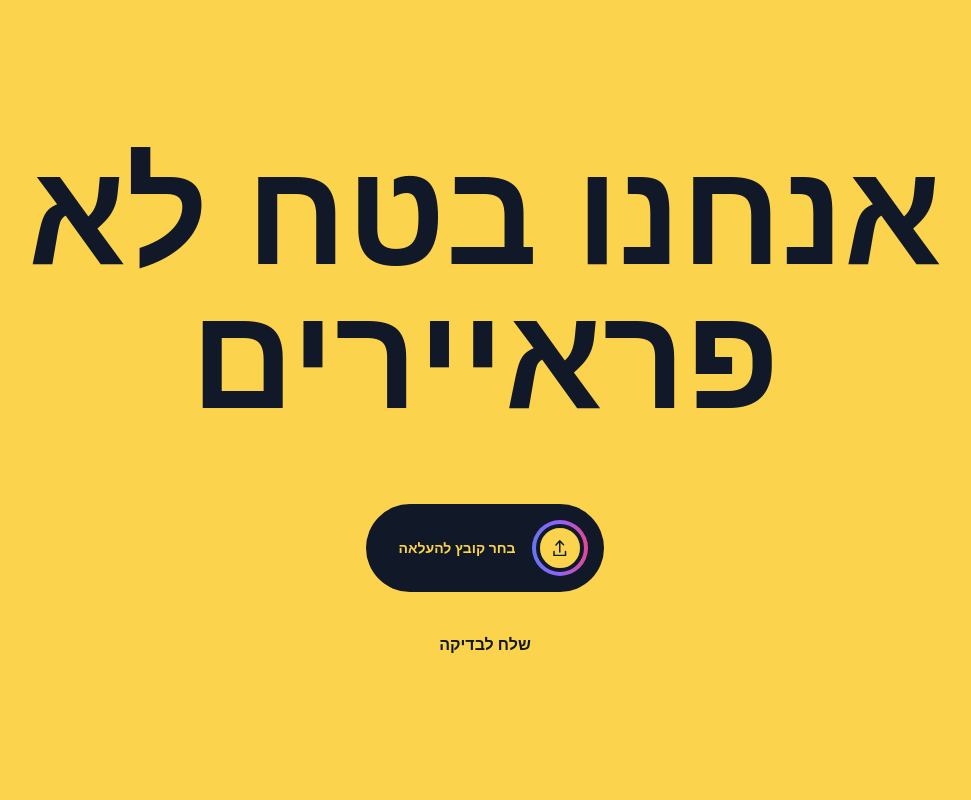
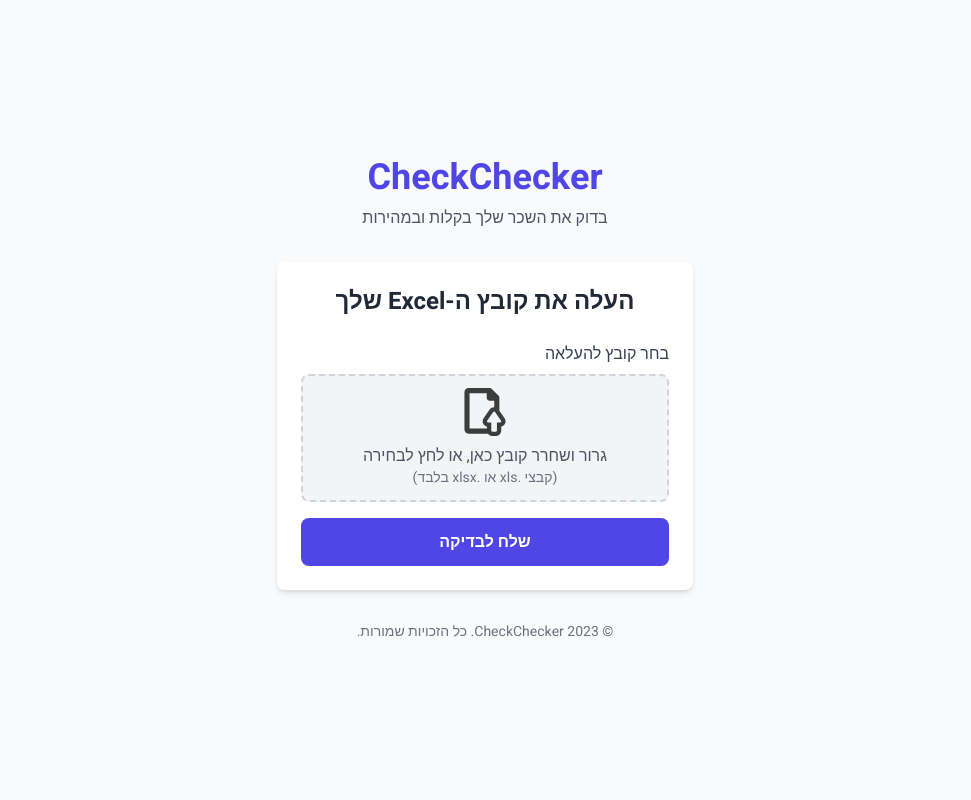
Before and after one commit to tomari3/salaryCheck, a Flask app: page / in a window 1280 px wide. Shown: the whole page, without its empty margins (155-1126 px from the left). Run offline with Flask 3, Linux system fonts and the light colour scheme; some libraries are stand-ins or nearby versions.

Commit message:
landing page ui change

```diff
--- a/static/dist/css/output.css
+++ b/static/dist/css/output.css
@@ -1024,6 +1024,10 @@ input[type="range"]::-ms-fill-lower {
   margin-bottom: 0.75rem;
 }
 
+.mt-8 {
+  margin-top: 2rem;
+}
+
 .block {
   display: block;
 }
@@ -1387,6 +1407,10 @@ input[type="range"]::-ms-fill-lower {
   border-bottom-width: 1px;
 }
 
+.border-dashed {
+  border-style: dashed;
+}
+
 .border-gray-200 {
   --tw-border-opacity: 1;
   border-color: rgb(229 231 235 / var(--tw-border-opacity));
@@ -1770,6 +1849,16 @@ input[type="range"]::-ms-fill-lower {
   color: rgb(88 80 236 / var(--tw-text-opacity));
 }
 
+.text-gray-400 {
+  --tw-text-opacity: 1;
+  color: rgb(156 163 175 / var(--tw-text-opacity));
+}
+
+.text-\[\#ff6f61\] {
+  --tw-text-opacity: 1;
+  color: rgb(255 111 97 / var(--tw-text-opacity));
+}
+
 .underline {
   text-decoration-line: underline;
 }
@@ -1777,6 +1866,10 @@ input[type="range"]::-ms-fill-lower {
 .antialiased {
   -webkit-font-smoothing: antialiased;
   -moz-osx-font-smoothing: grayscale;
+}
+
+.opacity-75 {
+  opacity: 0.75;
 }
 
 .shadow {
@@ -1794,6 +1887,12 @@ input[type="range"]::-ms-fill-lower {
 .shadow-md {
   --tw-shadow: 0 4px 6px -1px rgb(0 0 0 / 0.1), 0 2px 4px -2px rgb(0 0 0 / 0.1);
   --tw-shadow-colored: 0 4px 6px -1px var(--tw-shadow-color), 0 2px 4px -2px var(--tw-shadow-color);
+  box-shadow: var(--tw-ring-offset-shadow, 0 0 #0000), var(--tw-ring-shadow, 0 0 #0000), var(--tw-shadow);
+}
+
+.shadow-xl {
+  --tw-shadow: 0 20px 25px -5px rgb(0 0 0 / 0.1), 0 8px 10px -6px rgb(0 0 0 / 0.1);
+  --tw-shadow-colored: 0 20px 25px -5px var(--tw-shadow-color), 0 8px 10px -6px var(--tw-shadow-color);
   box-shadow: var(--tw-ring-offset-shadow, 0 0 #0000), var(--tw-ring-shadow, 0 0 #0000), var(--tw-shadow);
 }
 
--- a/templates/index.html
+++ b/templates/index.html
@@ -1,73 +1,115 @@
 <!DOCTYPE html>
-<html lang="he" dir="rtl">
+<html dir="rtl" lang="he">
 <head>
 	<!-- Meta Tags -->
 	<meta charset="UTF-8">
-    <meta http-equiv="X-UA-Compatible" content="IE=edge">
+	<meta content="IE=edge" http-equiv="X-UA-Compatible">
+	<!-- Viewport Meta Tag for Mobile Responsiveness -->
+	<meta content="width=device-width, initial-scale=1.0" name="viewport">
 	<title>CheckChecker - העלה קובץ</title>
-    <!-- Tailwind CSS -->
-    <link rel="stylesheet" href="{{ url_for('static', filename='dist/css/output.css') }}">
+	<!-- Tailwind CSS CDN -->
+	<script src="https://cdn.tailwindcss.com"></script>
 	<!-- Google Fonts -->
-    <link rel="preconnect" href="https://fonts.googleapis.com">
-    <link rel="preconnect" href="https://fonts.gstatic.com" crossorigin>
-    <link href="https://fonts.googleapis.com/css2?family=Fredoka:wght@300..700&family=Heebo:wght@100..900&display=swap"
-          rel="stylesheet">
+	<link href="https://fonts.googleapis.com/css2?family=Heebo:wght@400;700&display=swap" rel="stylesheet">
+	<!-- Custom Styles -->
+	<style>
+		body {
+			font-family: 'Heebo', sans-serif;
+		}
+	</style>
 </head>
-<body class="bg-gray-50 dark:bg-gray-900">
+<body class="bg-gray-50 flex items-center justify-center min-h-screen">
+<!-- Main Container -->
+<div class="w-full max-w-md mx-auto p-4">
+	<!-- Brand Header -->
+	<div class="text-center mb-8">
+		<h1 class="text-4xl font-bold text-indigo-600">
+			CheckChecker
+		</h1>
+		<p class="text-gray-600 mt-2">בדוק את השכר שלך בקלות ובמהירות</p>
+	</div>
+	<!-- Upload Form -->
+	<div class="bg-white shadow-md rounded-lg p-6">
+		<h2 class="text-2xl font-semibold text-gray-800 mb-6 text-center">
+			העלה את קובץ ה-Excel שלך
+		</h2>
+		<form action="/upload" enctype="multipart/form-data" id="upload-form" method="post">
+			<div class="mb-4">
+				<label class="block text-gray-700 font-medium mb-2" for="file-upload">
+					בחר קובץ להעלאה
+				</label>
+				<div class="flex flex-col items-center justify-center h-32 border-2 border-dashed border-gray-300 rounded-lg cursor-pointer bg-gray-100 hover:bg-gray-200 transition"
+				     id="drop-zone">
+					<input accept=".xls,.xlsx" class="hidden" id="file-upload" name="file" type="file">
+					<div class="text-center">
 
-<!-- Main Container -->
-<div class="flex flex-col min-h-screen bg-amber-300 justify-center items-center w-full px-4 py-16 gap-20 sm:px-6 lg:px-24">
-    <h1 class="font-bold text-5xl md:text-7xl lg:text-[144px] text-gray-900 font-heebo text-center break-words">
-        אנחנו בטח לא פראיירים
-    </h1>
-
-    <!-- Upload Form -->
-    <form id="upload-form" class="flex flex-col justify-center items-center gap-4" action="/upload" method="post" enctype="multipart/form-data">
-        <!-- File Upload -->
-        <label for="file-upload" class="cursor-pointer">
-            <div class="bg-gray-900 rounded-full flex justify-between items-center px-4 py-4">
-                <div class="p-1 rounded-full bg-gradient-to-r from-indigo-500 via-purple-500 to-pink-500">
-                    <div class="border-4 border-gray-900 bg-amber-300 w-12 h-12 rounded-full flex items-center justify-center">
-                        <!-- SVG Icon -->
-                        <svg viewBox="0 0 64 64" xmlns="http://www.w3.org/2000/svg" aria-labelledby="title"
-                             aria-describedby="desc" role="img" class="w-4 h-4 text-gray-900">
-                            <title>Upload</title>
-                            <desc>A line styled icon from Orion Icon Library.</desc>
-                            <path d="M31 48V3M16 20L31 3l15 16"
-                                  stroke-width="6" stroke-miterlimit="10" stroke-linecap="round" stroke="currentColor"
-                                  fill="none" data-name="layer2" stroke-linejoin="miter"></path>
-                            <path d="M8 46v16h46V46" stroke-width="6" stroke-miterlimit="10"
-                                  stroke-linecap="round" stroke="currentColor" fill="none" data-name="layer1"
-                                  stroke-linejoin="miter"></path>
-                        </svg>
+						<svg fill="#000000" height="200px" width="200px" version="1.1" id="Capa_1" class="h-12 w-12 mx-auto text-gray-400 opacity-75 mb-2"
+						     xmlns="http://www.w3.org/2000/svg" xmlns:xlink="http://www.w3.org/1999/xlink"
+						     viewBox="0 0 490.955 490.955" xml:space="preserve"><g id="SVGRepo_bgCarrier" stroke-width="0"></g>
+							<g id="SVGRepo_tracerCarrier" stroke-linecap="round" stroke-linejoin="round"></g>
+							<g id="SVGRepo_iconCarrier"> <path id="XMLID_448_"
+							                                   d="M445.767,308.42l-53.374-76.49v-20.656v-11.366V97.241c0-6.669-2.604-12.94-7.318-17.645L312.787,7.301 C308.073,2.588,301.796,0,295.149,0H77.597C54.161,0,35.103,19.066,35.103,42.494V425.68c0,23.427,19.059,42.494,42.494,42.494 h159.307h39.714c1.902,2.54,3.915,5,6.232,7.205c10.033,9.593,23.547,15.576,38.501,15.576c26.935,0-1.247,0,34.363,0 c14.936,0,28.483-5.982,38.517-15.576c11.693-11.159,17.348-25.825,17.348-40.29v-40.06c16.216-3.418,30.114-13.866,37.91-28.811 C459.151,347.704,457.731,325.554,445.767,308.42z M170.095,414.872H87.422V53.302h175.681v46.752 c0,16.655,13.547,30.209,30.209,30.209h46.76v66.377h-0.255v0.039c-17.685-0.415-35.529,7.285-46.934,23.46l-61.586,88.28 c-11.965,17.134-13.387,39.284-3.722,57.799c7.795,14.945,21.692,25.393,37.91,28.811v19.842h-10.29H170.095z M410.316,345.771 c-2.03,3.866-5.99,6.271-10.337,6.271h-0.016h-32.575v83.048c0,6.437-5.239,11.662-11.659,11.662h-0.017H321.35h-0.017 c-6.423,0-11.662-5.225-11.662-11.662v-83.048h-32.574h-0.016c-4.346,0-8.308-2.405-10.336-6.271 c-2.012-3.866-1.725-8.49,0.783-12.07l61.424-88.064c2.189-3.123,5.769-4.984,9.57-4.984h0.017c3.802,0,7.38,1.861,9.568,4.984 l61.427,88.064C412.04,337.28,412.328,341.905,410.316,345.771z"></path> </g></svg>
+						<p class="text-gray-600">גרור ושחרר קובץ כאן, או לחץ לבחירה</p>
+						<p class="text-sm text-gray-500">(קבצי .xls או .xlsx בלבד)</p>
 					</div>
 				</div>
-                <div class="flex items-center flex-1 justify-center px-4 text-sm">
-                    <span class="text-amber-300 font-bold">בחר קובץ להעלאה</span>
 			</div>
-            </div>
-            <input type="file" name="file" id="file-upload" class="hidden" accept=".xls,.xlsx">
-        </label>
 			<!-- Display Selected File Name -->
-        <div id="file-name" class="text-gray-900 font-bold"></div>
+			<div class="text-gray-600 text-center mb-4" id="file-name"></div>
 			<!-- Submit Button -->
-        <button class="text-gray-900 font-bold bg-amber-300 px-4 py-2 rounded-full hover:bg-amber-400" type="submit">
+			<button class="w-full bg-indigo-600 text-white font-semibold py-3 rounded-lg hover:bg-indigo-700 transition"
+			        type="submit">
 				שלח לבדיקה
 			</button>
 		</form>
 	</div>
-
-<!-- Flowbite JS -->
-<script src="https://cdn.jsdelivr.net/npm/flowbite@latest/dist/flowbite.min.js"></script>
+	<!-- Footer -->
+	<footer class="mt-8 text-center text-gray-500 text-sm">
+		© 2023 CheckChecker. כל הזכויות שמורות.
+	</footer>
+</div>
 <!-- Custom JS -->
 <script>
+	const dropZone = document.getElementById('drop-zone');
 	const fileUpload = document.getElementById('file-upload');
 	const fileNameDisplay = document.getElementById('file-name');
 
-    fileUpload.addEventListener('change', function(){
-        const fileName = this.files[0]?.name || '';
-        fileNameDisplay.textContent = fileName ? `קובץ נבחר: ${fileName}` : '';
+	// Open file dialog when drop zone is clicked
+	dropZone.addEventListener('click', () => {
+		fileUpload.click();
 	});
+
+	// Handle file selection
+	fileUpload.addEventListener('change', handleFiles);
+	dropZone.addEventListener('drop', handleDrop);
+	dropZone.addEventListener('dragover', (e) => {
+		e.preventDefault();
+		dropZone.classList.add('bg-gray-200');
+	});
+	dropZone.addEventListener('dragleave', () => {
+		dropZone.classList.remove('bg-gray-200');
+	});
+
+	function handleFiles(e) {
+		const files = e.target.files || e.dataTransfer.files;
+		if (files.length > 0) {
+			const file = files[0];
+			if (file.name.endsWith('.xls') || file.name.endsWith('.xlsx')) {
+				fileNameDisplay.textContent = `קובץ נבחר: ${file.name}`;
+			} else {
+				alert('אנא בחר קובץ Excel (xls או xlsx)');
+				fileUpload.value = '';
+				fileNameDisplay.textContent = '';
+			}
+		}
+	}
+
+	function handleDrop(e) {
+		e.preventDefault();
+		dropZone.classList.remove('bg-gray-200');
+		fileUpload.files = e.dataTransfer.files;
+		handleFiles(e);
+	}
 </script>
 </body>
 </html>
```
Also changed, not shown: other parts of static/dist/css/output.css (+141 -0 lines), static/plots/average_salary_51fc4ee2-57ff-4b0e-a941-f826e9a138c7.png (added), static/plots/average_salary_5d85f75d-cd4e-4572-9fd7-0bc1040da5ae.png (added), static/plots/average_salary_92c649b3-f58c-41bd-b3e3-565685a76112.png (added), static/plots/hours_worked_12e5b6a3-e46f-4534-b811-2ba934c47e98.png (added), static/plots/hours_worked_8145a9e4-3dbd-4380-b4cf-60d8ffccb49d.png (added), static/plots/hours_worked_e4be2136-d921-4579-a87b-1de3b27d80ee.png (added). Lines whose indentation alone changed are shown as unchanged.
